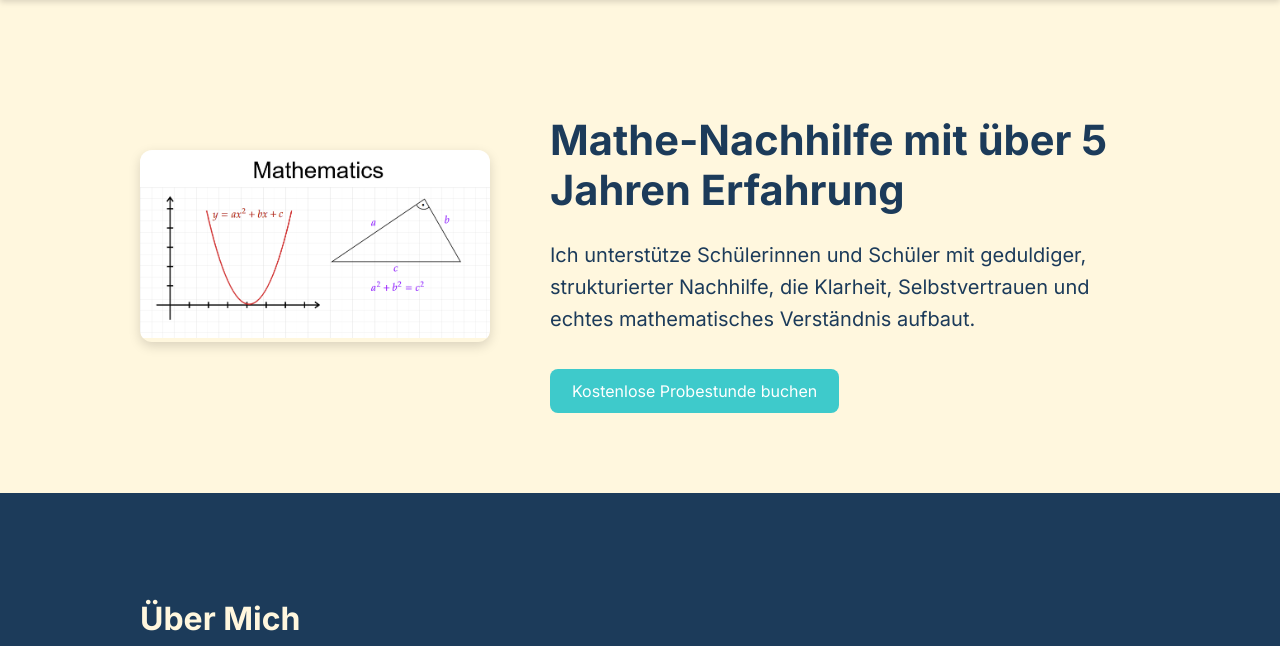
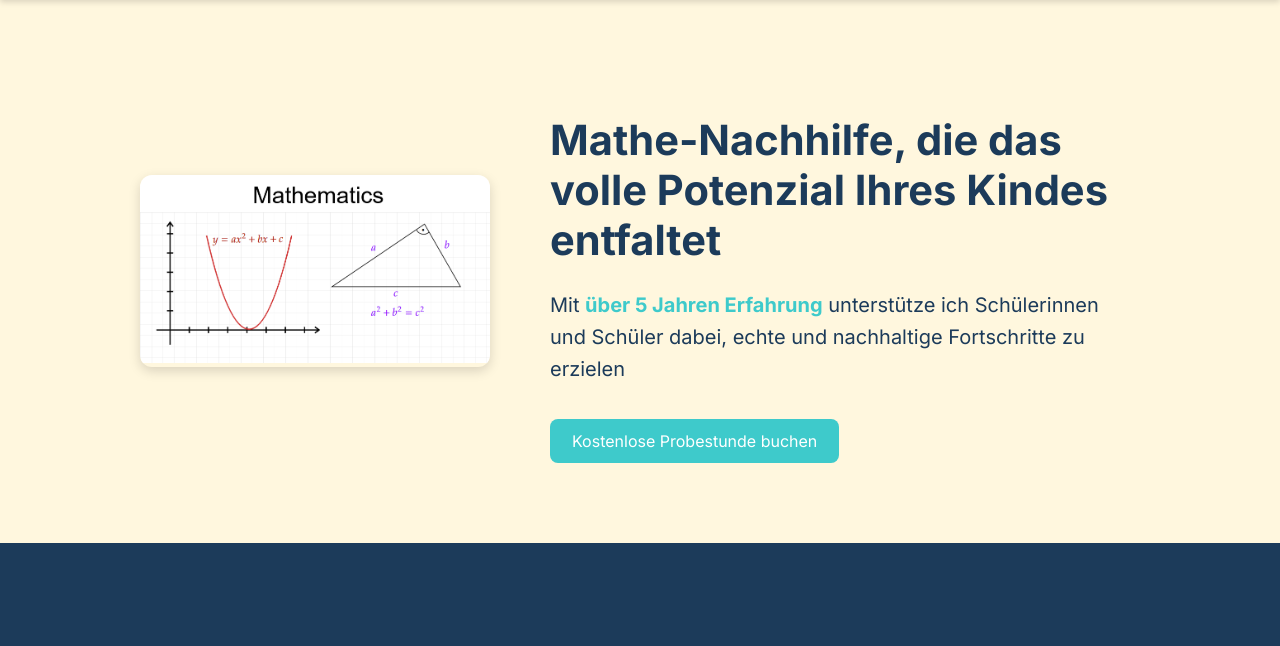
Before and after one commit to marcnb18-pixel/mnbteaching, a plain HTML site: page de.html in a window 1280 px wide. Shown: the part 128-774 px from the top of the page. Drawn offline with Linux system fonts and the light colour scheme.

Commit message:
Update de.html

```diff
--- a/de.html
+++ b/de.html
@@ -66,8 +66,8 @@
 
     <!-- Right: Text -->
     <div class="hero-text">
-        <h1>Mathe-Nachhilfe mit über 5 Jahren Erfahrung</h1>
-        <p>Ich unterstütze Schülerinnen und Schüler mit geduldiger, strukturierter Nachhilfe, die Klarheit, Selbstvertrauen und echtes mathematisches Verständnis aufbaut.</p>
+      <h1>Mathe-Nachhilfe, die das volle Potenzial Ihres Kindes entfaltet</h1>
+      <p>Mit <strong style="color:#3ecacb;">über 5 Jahren Erfahrung</strong> unterstütze ich Schülerinnen und Schüler dabei, echte und nachhaltige Fortschritte zu erzielen</p>
       <a href="#contact" class="cta-button">Kostenlose Probestunde buchen</a>
     </div>
 
```
Lines whose indentation alone changed are shown as unchanged.
